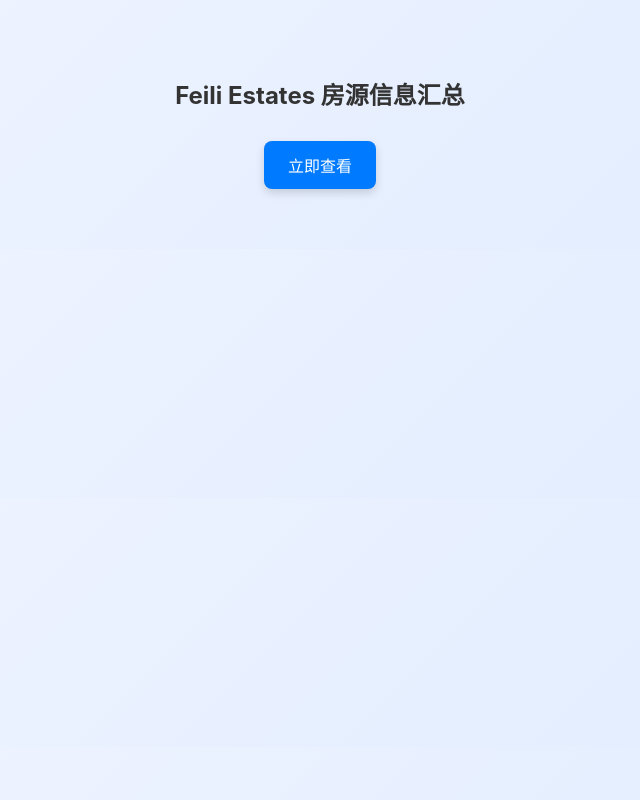
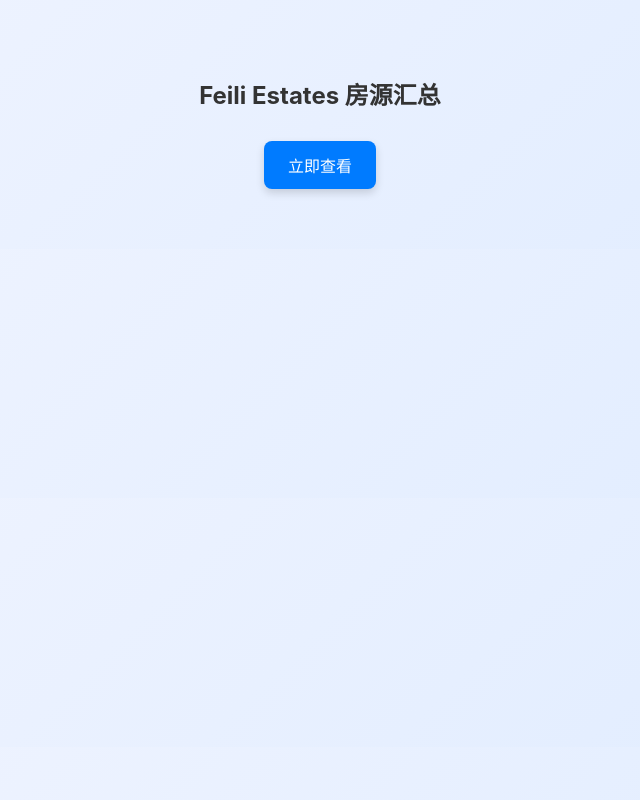
Before and after one commit to FEILIESTATES/250322, a plain HTML site: page index.html in a window 1280 px wide. Shown: the whole page, without its empty margins (320-960 px from the left). Drawn offline with Linux system fonts and the light colour scheme.

Commit message:
Update index.html

```diff
--- a/index.html
+++ b/index.html
@@ -3,7 +3,7 @@
 <head>
   <meta charset="UTF-8" />
   <meta name="viewport" content="width=device-width, initial-scale=1.0" />
-  <title>Feili Estates 房源信息汇总</title>
+  <title>Feili Estates 房源汇总</title>
   <style>
     body {
       margin: 0;
@@ -48,7 +48,7 @@
 </head>
 <body>
   <div class="container">
-    <h1>Feili Estates 房源信息汇总</h1>
+    <h1>Feili Estates 房源汇总</h1>
     <a class="btn" href="https://mailchi.mp/feiliestates/03212025" target="_blank">立即查看</a>
   </div>
 </body>
```
